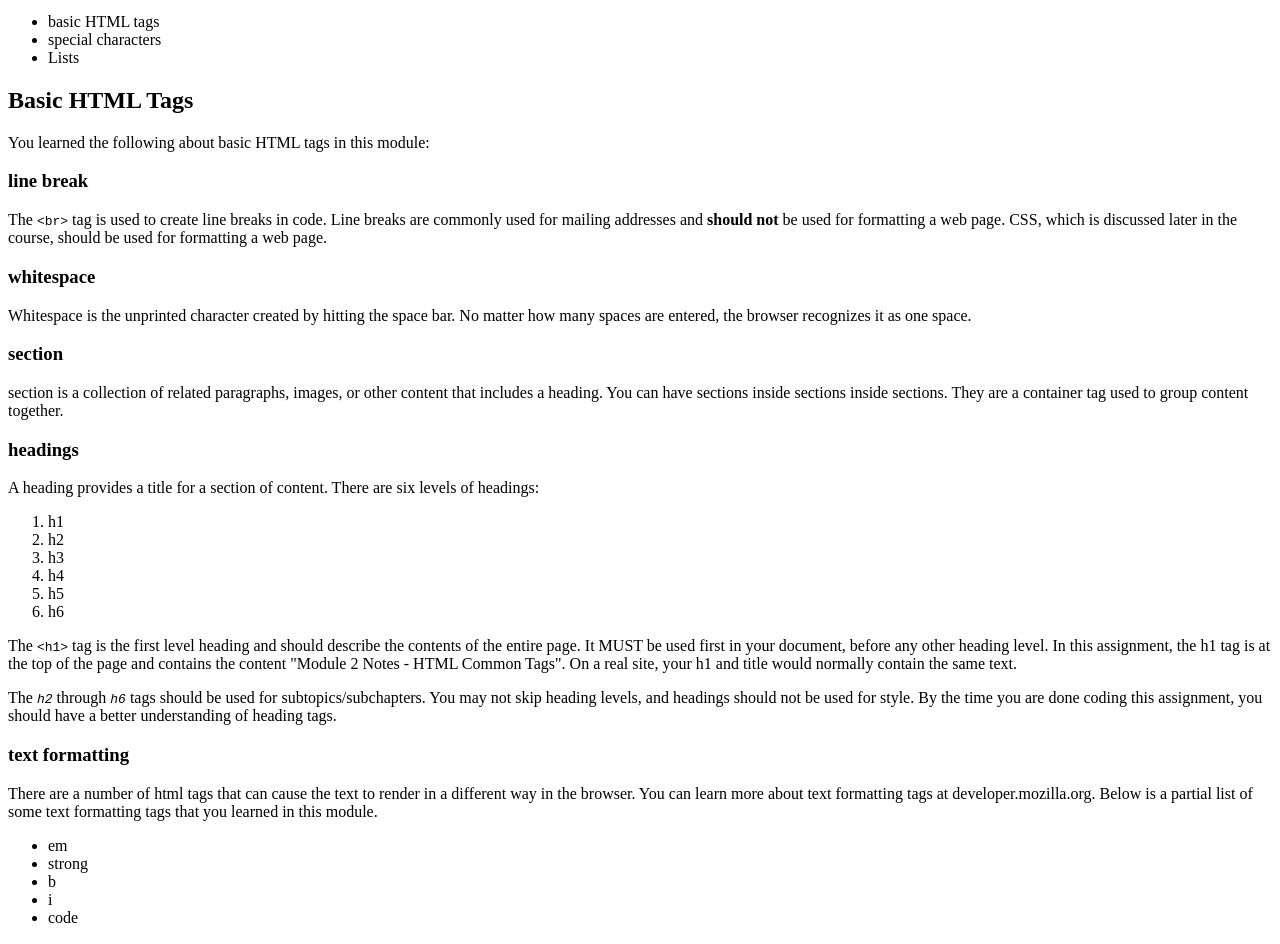
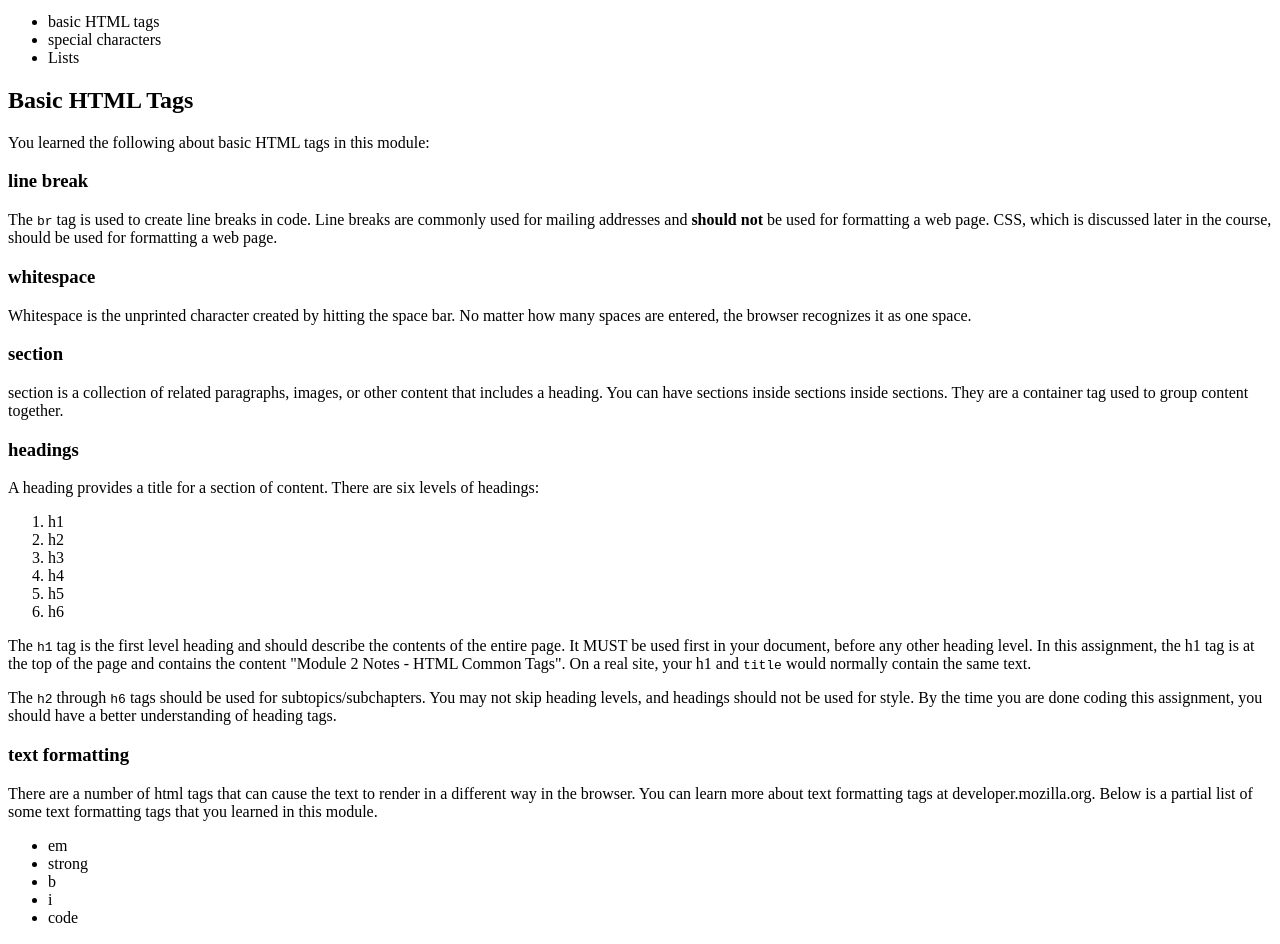
Before and after one commit to Andowen007/Assignment-2, a plain HTML site: page index.html in a window 1280 px wide. Shown: the part 124-1068 px from the top of the page. Drawn offline with Linux system fonts and the light colour scheme.

Commit message:
Last Minute Fixes

```diff
--- a/index.html
+++ b/index.html
@@ -27,10 +27,10 @@
             <p>You learned the following about basic HTML tags in this module:</p>
 
             <h3>line break</h3>
-            <p>The <code>&lt;br&gt;</code> tag is used to create line breaks in code. Line breaks are commonly used for mailing addresses and <strong>should not</strong> be used for formatting a web page. CSS, which is discussed later in the course, should be used for formatting a web page.</p>
+            <p>The <code>br</code> tag is used to create line breaks in code. Line breaks are commonly used for mailing addresses and <strong>should not</strong> be used for formatting a web page. CSS, which is discussed later in the course, should be used for formatting a web page.</p>
 
             <h3>whitespace</h3>
-            <p></p>Whitespace is the unprinted character created by hitting the space bar. No matter how many spaces are entered, the browser recognizes it as one space.</p>
+            <p>Whitespace is the unprinted character created by hitting the space bar. No matter how many spaces are entered, the browser recognizes it as one space.</p>
 
             <h3>section</h3>
             <p> section is a collection of related paragraphs, images, or other content that includes a heading. You can have sections inside sections inside sections. They are a container tag used to group content together.</p>
@@ -49,8 +49,8 @@
         </section>
 
         <section>
-                <p>The <code>&lt;h1&gt;</code> tag is the first level heading and should describe the contents of the entire page. It MUST be used first in your document, before any other heading level. In this assignment, the h1 tag is at the top of the page and contains the content "Module 2 Notes - HTML Common Tags". On a real site, your h1 and title would normally contain the same text.
-        <p>The <code><em>h2</em></code> through <code><em>h6</em></code> tags should be used for subtopics/subchapters. You may not skip heading levels, and headings should not be used for style. By the time you are done coding this assignment, you should have a better understanding of heading tags.</p>
+                <p>The <code>h1</code> tag is the first level heading and should describe the contents of the entire page. It MUST be used first in your document, before any other heading level. In this assignment, the h1 tag is at the top of the page and contains the content "Module 2 Notes - HTML Common Tags". On a real site, your h1 and <code>title</code> would normally contain the same text.</p>
+        <p>The <code>h2</code> through <code>h6</code> tags should be used for subtopics/subchapters. You may not skip heading levels, and headings should not be used for style. By the time you are done coding this assignment, you should have a better understanding of heading tags.</p>
         </section>
 
         <section>
```
